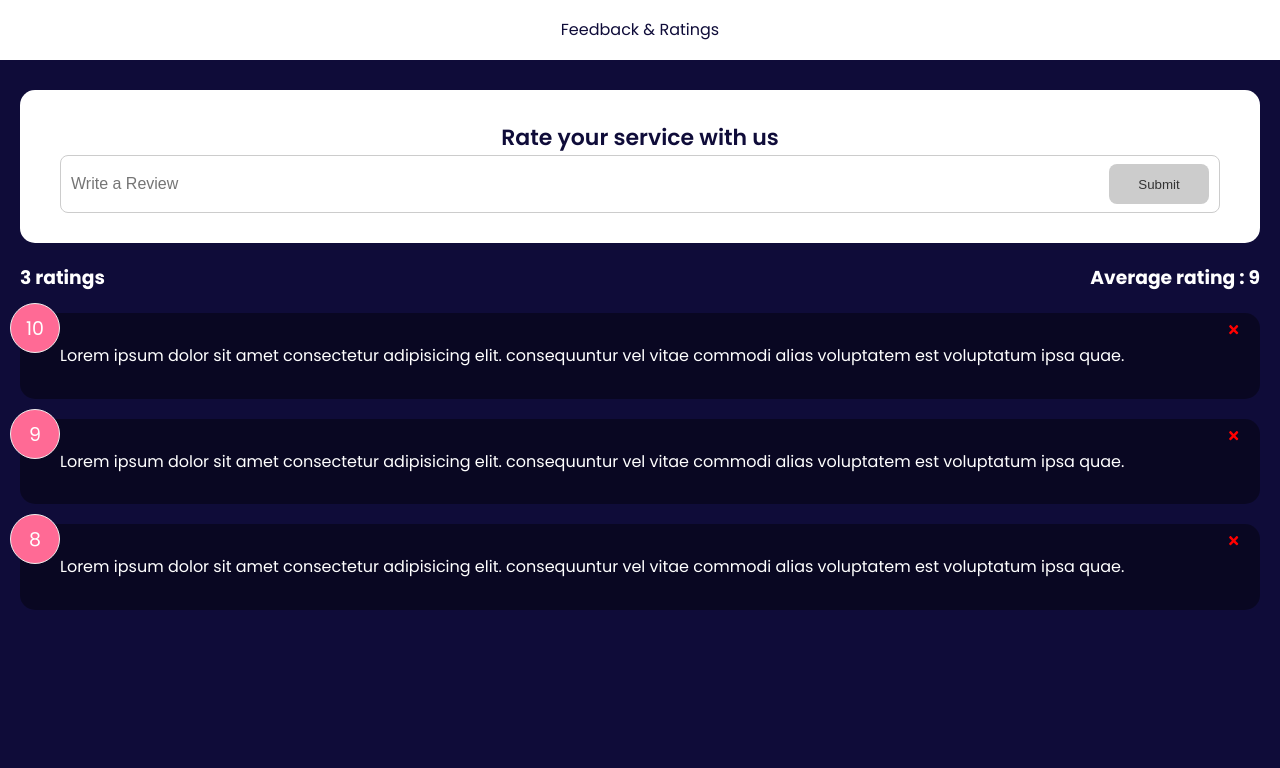
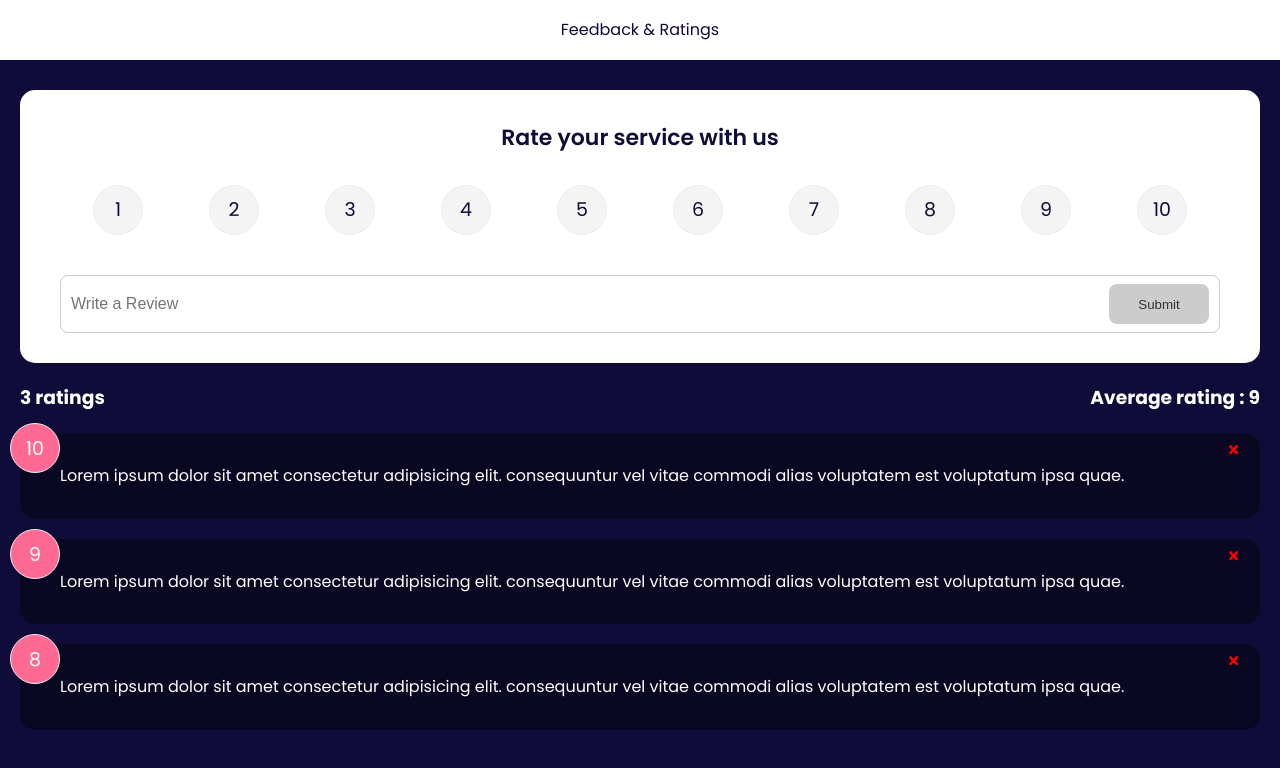
Before and after one commit to Yeboah-Godfred/review, a React (Create React App) app: page / in a window 1280 px wide. Shown: the top 768 px of the page. Built offline with nearby package versions, Linux system fonts and the light colour scheme.

Commit message:
RatingSelect component created

```diff
--- a/src/components/FeedbackForm.jsx
+++ b/src/components/FeedbackForm.jsx
@@ -2,10 +2,12 @@
 import Card from '../shared/Card'
 import { useState } from 'react'
 import Button from '../shared/Button'
+import RatingSelect from './RatingSelect'
 
-function FeedbackForm() {
+function FeedbackForm({select}) {
 
     const [text, setText] = useState('')
+    const [rating, setRating] = useState(10)
     const [btnDisabled, setBtnDisabled] = useState(true)
     const [message, setMessage] = useState('')
 
@@ -29,6 +31,7 @@
    <Card>
     <form>
         <h2>Rate your service with us</h2>
+        <RatingSelect select={(rating) => setRating(rating)}/>
         <div className="input-group">
             <input onChange={handleTextChange} type='text' placeholder='Write a Review' value={text}></input>
             <Button type='submit' version='primary' isDisabled={btnDisabled}>
--- /dev/null
+++ b/src/components/RatingSelect.jsx
@@ -0,0 +1,69 @@
+import React from 'react'
+import { useState } from 'react'
+
+function RatingSelect({select}) {
+
+    const [selected, SetSelected] = useState()
+
+    const handleChange = (e) => {
+        SetSelected(+e.target.value)
+        select(+e.target.value)
+    }
+
+  return (
+    <ul className='rating'>
+        <li>
+            <input type='radio' id='num1' name='rating' value='1' onChange={handleChange} checked={selected === 1}>
+            </input>
+            <label htmlFor='num1'>1</label>
+        </li>
+        <li>
+            <input type='radio' id='num2' name='rating' value='2' onChange={handleChange} checked={selected === 2}>
+            </input>
+            <label htmlFor='num2'>2</label>
+        </li>
+        <li>
+            <input type='radio' id='num3' name='rating' value='3' onChange={handleChange} checked={selected === 3}>
+            </input>
+            <label htmlFor='num3'>3</label>
+        </li>
+        <li>
+            <input type='radio' id='num4' name='rating' value='4' onChange={handleChange} checked={selected === 4}>
+            </input>
+            <label htmlFor='num4'>4</label>
+        </li>
+        <li>
+            <input type='radio' id='num5' name='rating' value='5' onChange={handleChange} checked={selected === 5}>
+            </input>
+            <label htmlFor='num5'>5</label>
+        </li>
+        <li>
+            <input type='radio' id='num6' name='rating' value='6' onChange={handleChange} checked={selected === 6}>
+            </input>
+            <label htmlFor='num6'>6</label>
+        </li>
+        <li>
+            <input type='radio' id='num7' name='rating' value='7' onChange={handleChange} checked={selected === 7}>
+            </input>
+            <label htmlFor='num7'>7</label>
+        </li>
+        <li>
+            <input type='radio' id='num8' name='rating' value='8' onChange={handleChange} checked={selected === 8}>
+            </input>
+            <label htmlFor='num8'>8</label>
+        </li>
+        <li>
+            <input type='radio' id='num9' name='rating' value='9' onChange={handleChange} checked={selected === 9}>
+            </input>
+            <label htmlFor='num9'>9</label>
+        </li>
+        <li>
+            <input type='radio' id='num10' name='rating' value='10' onChange={handleChange} checked={selected === 10}>
+            </input>
+            <label htmlFor='num10'>10</label>
+        </li>
+    </ul>
+  )
+}
+
+export default RatingSelect
```
